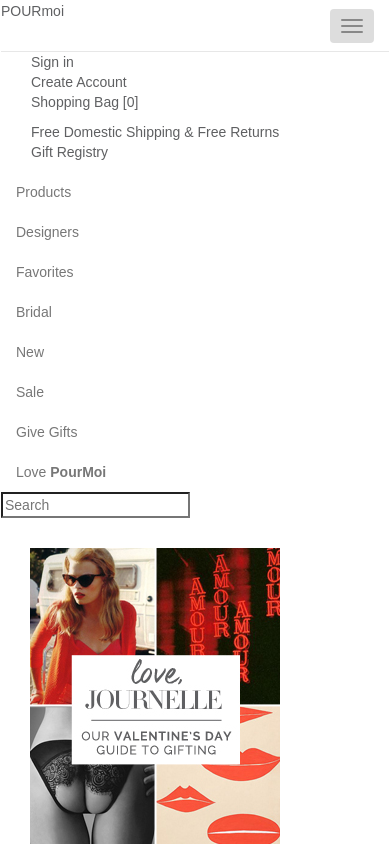
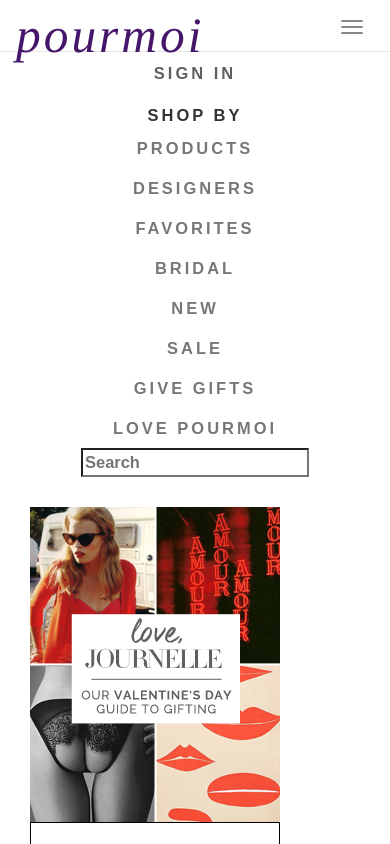
Before and after one commit to malloryporche/pour-moi, a website: page app/index.html in a window 390 px wide. Both pictures are taken after a click on the button "Toggle navigation". Shown: the top 844 px of the page. Drawn offline with nearby package versions, Linux system fonts and the light colour scheme; files that its build step writes are made by us from their sources; files whose address does not match are found by name.

Commit message:
CSS: Mobile navbar - completed

```diff
--- a/app/index.html
+++ b/app/index.html
@@ -38,10 +38,8 @@
                         <span class="icon-bar"></span>
                         <span class="icon-bar"></span>
                     </button>
-                    <a href="#" id="pm-header__logo">POURmoi</a>
+                    <a href="#" class="navbar-brand" id="pm-header__logo">POURmoi</a>
                 </div>
-
-
 
                 <div id="navbar" class="navbar-collapse collapse">
                      <div class="col-lg-12" id="pm-header__login">
@@ -58,16 +56,15 @@
                         </ul>
                     </div>
                     <ul class="nav navbar-nav">
-                        <li>
-                            <a href="#">Products</a>
-                            <a href="#">Designers</a>
-                            <a href="#">Favorites</a>
-                            <a href="#">Bridal</a>
-                            <a href="#">New</a>
-                            <a href="#">Sale</a>
-                            <a href="#">Give Gifts</a>
-                            <a href="#">Love <strong>PourMoi</strong></a>
-                        </li>
+                        <li>shop by</li>
+                            <li><a href="#">Products</a></li>
+                            <li><a href="#">Designers</a></li>
+                            <li><a href="#">Favorites</a></li>
+                            <li><a href="#">Bridal</a></li>
+                            <li><a href="#">New</a></li>
+                            <li><a href="#">Sale</a></li>
+                            <li><a href="#">Give Gifts</a></li>
+                            <li><a href="#">Love <strong>PourMoi</strong></a></li>
                         <input type="search" placeholder="Search">
                             <i class="fa fa-search"></i>
                         </input>
--- a/app/styles/modules/__header.scss
+++ b/app/styles/modules/__header.scss
@@ -5,11 +5,49 @@
 
 .navbar-default .navbar-toggle {
 	border: 1px solid transparent;
-	&:hover {
-
+	padding-top: 10px;
+	padding-bottom: 0;
+	&:hover, &:focus {
+		background-color: #fff;
 	}
 }
 a#pm-header__logo {
-	position: relative;
-	top: 5%;
+	padding: 25px 0 0 15px;
+	display: block;
+	margin: 0 auto;
+	font-family: "Times";
+	font-style: oblique;
+	@include rem(60);;
+	letter-spacing: 3px;
+	text-transform: lowercase;
+	color: $accent;
+	&:hover {
+		color: $primary_color;
+	}
 }
+
+#navbar {
+	text-transform: uppercase;
+	letter-spacing: 3px;
+	@include rem(20);;
+	text-align: center;
+	font-weight: 700;
+}
+
+// RESPOND TO PHONES  //
+
+@media screen and (max-width: 480px) {
+#pm-header__login ul li {
+	padding-top: 10px;
+	&:first-of-type {
+		display: block;
+	}
+	text-transform: uppercase;
+	display: none;
+}
+
+#pm-header__links ul li {
+	display: none;
+}
+
+}
```
Also changed, not shown: app/styles/main.css.
